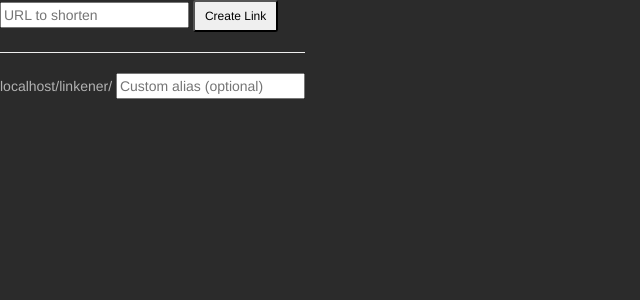
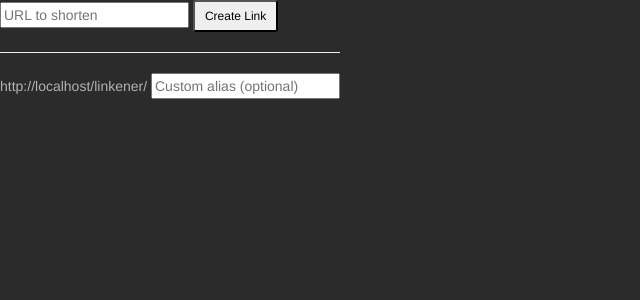
Before and after one commit to Short-Circuit/Linkener, a PHP site: page / in a window 1280 px wide. Shown: the top 300 px of the page, without its empty margins (0-640 px from the left). Run offline with PHP 8.4, Linux system fonts and the light colour scheme.

Commit message:
Add absolute thing

```diff
--- a/index.php
+++ b/index.php
@@ -40,7 +40,8 @@ if (isset($_GET["name"]) || isset($_GET["action"])) {
 			}
 			http_response_code(200);
 			$new_url = isApache() ? $_SERVER["HTTP_HOST"] . "/linkener/$name" : $_SERVER["HTTP_HOST"] . "/linkener/?name=$name";
-			exit("[0, \"$new_url\"]");
+			$protocol = getProtocol();
+			exit("[0, \"$protocol$new_url\"]");
 		}
 	}
 
@@ -66,6 +67,9 @@ if (isset($_GET["name"]) || isset($_GET["action"])) {
 	echo "URL not found";
 }
 
+function getProtocol(){
+	return (!empty($_SERVER['HTTPS']) && $_SERVER['HTTPS'] !== 'off' || $_SERVER['SERVER_PORT'] == 443) ? "https://" : "http://";
+}
 function isValidAlias($var) {
 	return !preg_match("/^([+-]?\\d\\d*)$/", $var) && preg_match("/^[a-zA-Z_0-9-]*$/", $var);
 }
@@ -93,7 +97,7 @@ function isApache() {
 			<input id="submit_link" class="btn-sm" type="submit" value="Create Link">
 			<br>
 			<hr>
-			<span id="custom_span"><?php echo $_SERVER["HTTP_HOST"] . "/linkener/" ?></span>
+			<span id="custom_span"><?php echo getProtocol() . $_SERVER["HTTP_HOST"] . "/linkener/" ?></span>
 			<input id="input_name" title="Name"
 				   placeholder="Custom alias (optional)"
 				   type="text"
```
